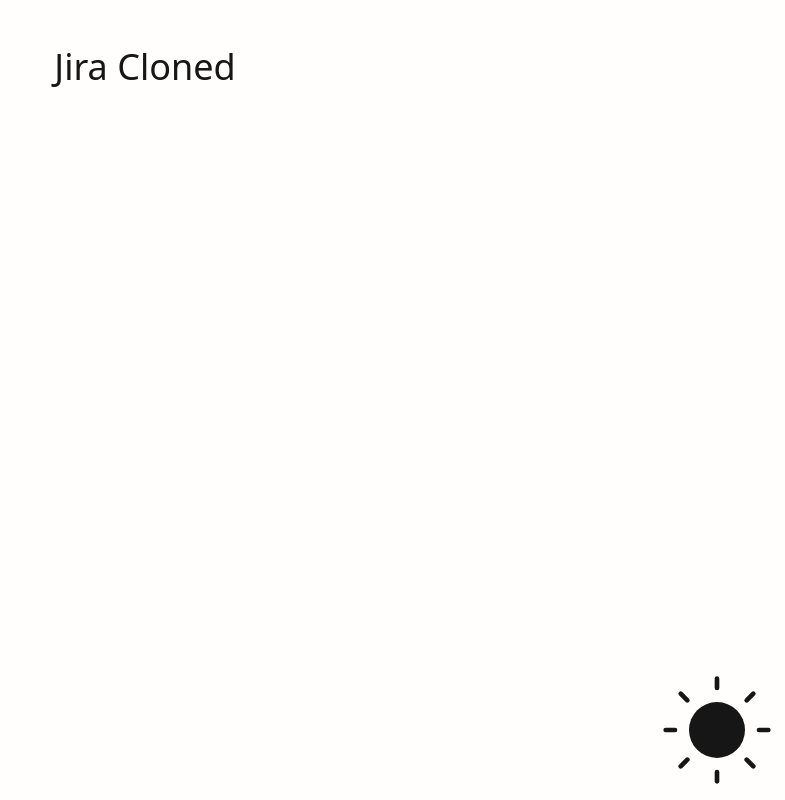
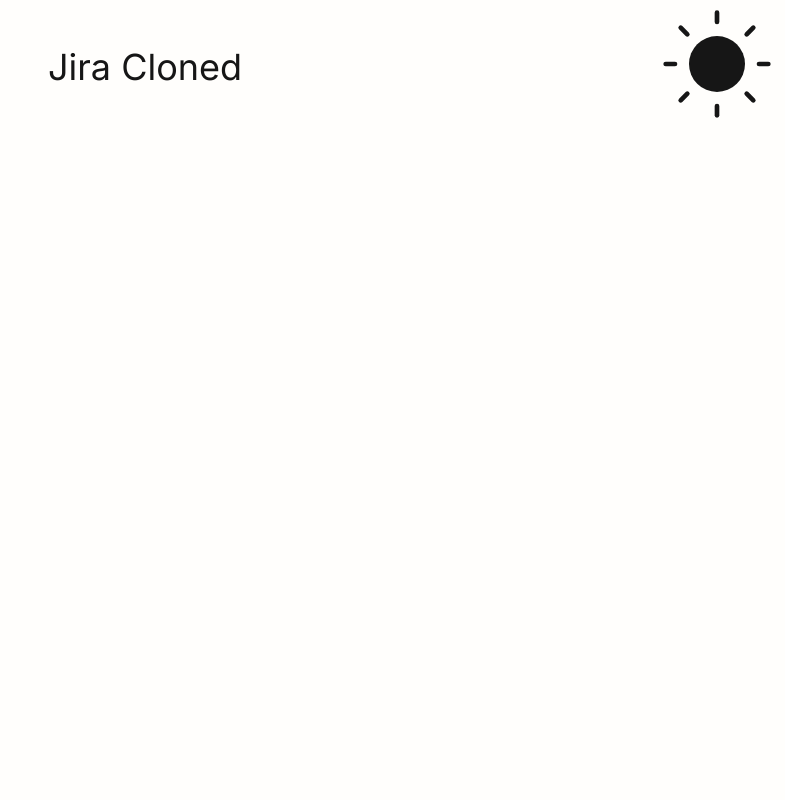
Before and after one commit to PaulHaze/jira-clone, a Next.js app: page / in a window 1280 px wide. Shown: the whole page, without its empty margins (495-1280 px from the left). Built offline with nearby package versions, Linux system fonts and the light colour scheme.

Commit message:
add inter as the main font

```diff
--- a/src/app/layout.tsx
+++ b/src/app/layout.tsx
@@ -1,19 +1,13 @@
 import { ThemeProvider } from 'next-themes';
 import { type Metadata } from 'next';
-import localFont from 'next/font/local';
+import { Inter } from 'next/font/google';
+import { cn } from '@/lib/utils';
+
 import { ThemeToggle } from '@/components/ui';
+
 import '@/styles/main.scss';
 
-const geistSans = localFont({
-  src: './fonts/GeistVF.woff',
-  variable: '--font-geist-sans',
-  weight: '100 900',
-});
-const geistMono = localFont({
-  src: './fonts/GeistMonoVF.woff',
-  variable: '--font-geist-mono',
-  weight: '100 900',
-});
+const inter = Inter({ subsets: ['latin'] });
 
 export const metadata: Metadata = {
   title: 'Jira Cloned',
@@ -27,11 +21,9 @@
 }>) {
   return (
     <html lang="en" suppressHydrationWarning>
-      <body
-        className={`${geistSans.variable} ${geistMono.variable} antialiased`}
-      >
+      <body className={cn(`${inter.className} min-h-screen antialiased`)}>
         <ThemeProvider>
-          <div className="relative min-h-screen">
+          <div className="relative">
             <div className="absolute bottom-2 right-3">
               <ThemeToggle />
             </div>
```
Also changed, not shown: src/app/fonts/GeistMonoVF.woff (deleted), src/app/fonts/GeistVF.woff (deleted).
